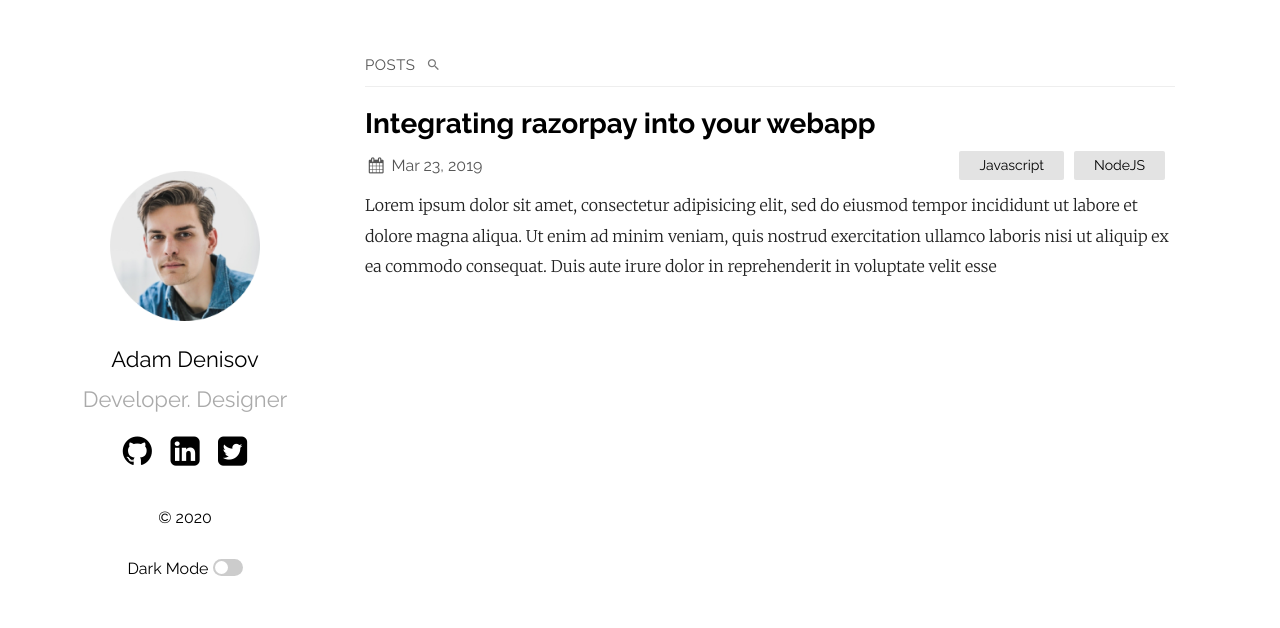
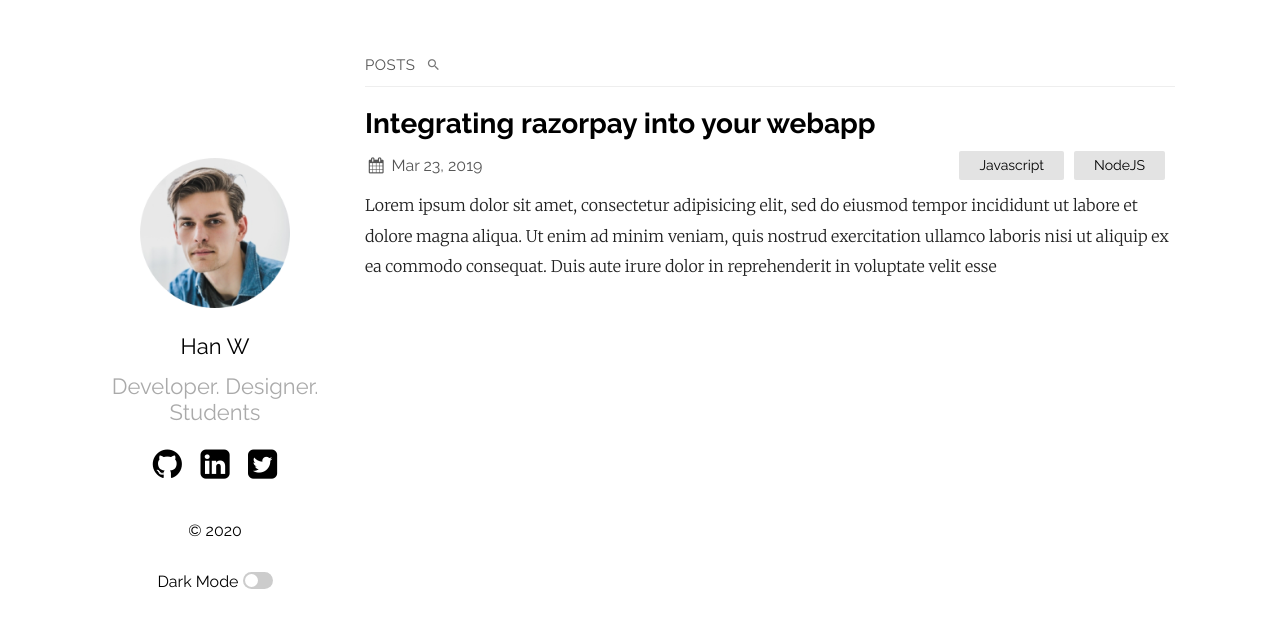
Before and after one commit to Vision-wh/Vision-wh.github.io, a Jekyll site: the page built from index.md, in a window 1280 px wide. Shown: the top 628 px of the page. Built offline with Jekyll 4.4.1, drawn with Linux system fonts in a browser that asks for light colours; part of the change alters nothing that is shown.

Commit message:
Update _config.yml

```diff
--- a/_config.yml
+++ b/_config.yml
@@ -1,10 +1,8 @@
-title: Your awesome title
-author: GitHub User
-email: your-email@domain.com
+title: WHan's Blag
+author: WHan
+email: whan620000@gmail.com
 description: > # this means to ignore newlines until "show_exerpts:"
-  Write an awesome description for your new site here. You can edit this
-  line in _config.yml. It will appear in your document head meta (for
-  Google search results) and in your feed.xml site description.
+  Welcome to WHan's Blog!
 show_excerpts: true # set to true to show excerpts on the homepage
 
 # Minima date format
@@ -12,8 +10,8 @@ show_excerpts: true # set to true to show excerpts on the homepage
 sass:
   sass_dir: _sass
 plainwhite:
-  name: Adam Denisov
-  tagline: Developer. Designer
+  name: Han W
+  tagline: Developer. Designer. Students
   date_format: "%b %-d, %Y"
   sitemap: true # set to true to generate sitemap.xml content
   search: true # set to true to enable searchbar
```
